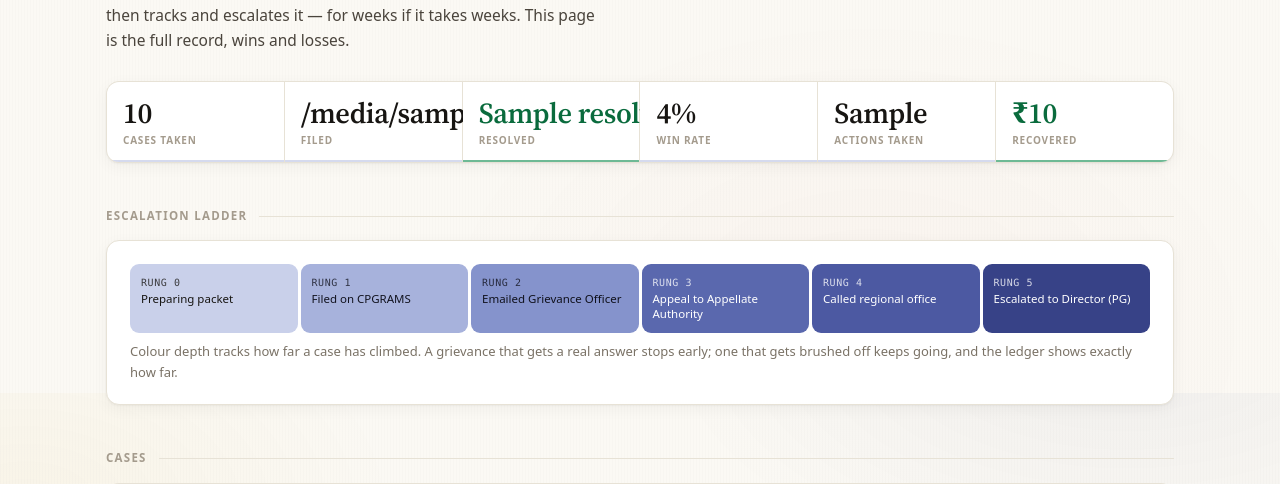
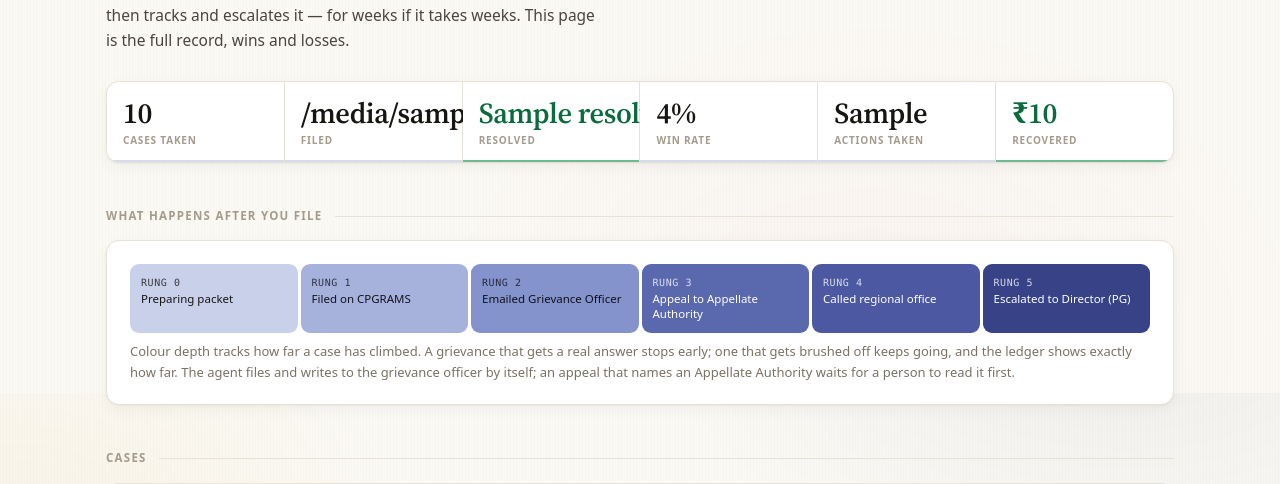
Before and after one commit to BlackBeanEagles/Anakin, a FastAPI app: template app/templates/dashboard.html in a window 1280 px wide. Shown: the part 407-891 px from the top of the page. Run offline with FastAPI, Linux system fonts and the light colour scheme; the template is opened without the code that fills it: most values are stand-ins (such as "Sample title", 1, 10 or a date in 2020).

Commit message:
An empty ledger should explain itself, not show six zeros
The live instance has no persistent disk, so every deploy resets it to
empty - which is exactly the state a judge is most likely to land on. It
rendered "0 cases taken, 0 filed, 0 resolved, —, 0 actions, ₹0" and a
one-line "no cases yet" underneath. Six zeros read as "nothing here
works".

Worse, the escalation ladder - the clearest explanation of what the agent
actually does - was hidden behind `{% if cases %}`, so it disappeared
exactly when a visitor most needed it. It now always shows, under "What
happens after you file", and says plainly which rungs the agent takes
itself and where it stops for a human.

Until there is something to count, the stats row is replaced by the one
thing a first-time visitor wants: a button. The counters come back the
moment a case exists.

Empty section headers ("Cases", "Live activity") no longer print above
nothing.

Co-Authored-By: Claude Opus 5 <noreply@anthropic.com>

```diff
--- a/app/static/style.css
+++ b/app/static/style.css
@@ -534,3 +534,14 @@ nav a.cta:hover { background: var(--rung-4); color: #fff; }
 .foot p { margin: 0 0 10px; }
 .foot-links a { color: var(--ink-3); }
 .foot-links a:hover { color: var(--ink); }
+
+/* The empty ledger's call to action. A visitor who arrives before there is any
+   history needs one obvious next step, not six zeros. */
+.lede-cta { display: flex; align-items: center; gap: 16px; flex-wrap: wrap; margin: 0; }
+.lede-cta span { color: var(--ink-3); font-size: 14px; max-width: 38ch; }
+.btn-primary {
+  display: inline-block; background: var(--rung-4); color: #fff;
+  padding: 11px 22px; border-radius: 8px; font-weight: 580; font-size: 15px;
+  text-decoration: none; box-shadow: var(--shadow); white-space: nowrap;
+}
+.btn-primary:hover { background: var(--rung-5); color: #fff; }
--- a/app/templates/dashboard.html
+++ b/app/templates/dashboard.html
@@ -12,28 +12,32 @@
     takes weeks. This page is the full record, wins and losses.
   </p>
 
+  {# A row of six zeros is what an empty ledger looks like, and it reads as
+     "nothing here works". Until there is something to count, show what the agent
+     will do instead - that is the question a first-time visitor actually has. #}
+  {% if stats.total %}
   <div class="stats">
     <div class="stat"><div class="n">{{ stats.total }}</div><div class="k">Cases taken</div></div>
     <div class="stat"><div class="n">{{ stats.filed }}</div><div class="k">Filed</div></div>
     <div class="stat good"><div class="n">{{ stats.resolved }}</div><div class="k">Resolved</div></div>
-    {# A win rate needs resolved cases to be a rate at all. Printing "0.0%" beside
-       three open cases states a failure that has not happened yet - the scoreboard
-       already suppresses per-department rates under three replies for the same
-       reason, and the dashboard should not contradict it. #}
-    {# The em dash carries "no data" on its own. An appended clause made the label
-       wrap to two lines and crowded every other cell in the row - the dash says the
-       same thing in one glyph, and the tooltip carries the rest for anyone who
-       wonders. #}
     <div class="stat" {% if not stats.resolved %}title="No case has closed yet, so there is no rate to report."{% endif %}>
       <div class="n">{% if stats.resolved %}{{ stats.win_rate }}%{% else %}&mdash;{% endif %}</div>
       <div class="k">Win rate</div></div>
     <div class="stat"><div class="n">{{ stats.actions_sent }}</div><div class="k">Actions taken</div></div>
     <div class="stat good"><div class="n">₹{{ "{:,.0f}".format(stats.recovered) }}</div><div class="k">Recovered</div></div>
   </div>
+  {% else %}
+  <p class="lede-cta">
+    <a href="/file" class="btn-primary">File a grievance</a>
+    <span>Takes two minutes. Write it however it comes out — the agent does the rest.</span>
+  </p>
+  {% endif %}
 </section>
 
-{% if cases %}
-<h2>Escalation ladder</h2>
+{# Hidden behind `if cases` it disappeared exactly when it was most needed: an
+   empty ledger with no explanation of what happens next. It is the clearest thing
+   on the page, so it always shows. #}
+<h2>What happens after you file</h2>
 <div class="card">
   <div class="ladder" style="margin-top:2px">
     {% for r in RUNGS[:6] %}
@@ -45,14 +49,12 @@
   <div class="ladder-note">
     Colour depth tracks how far a case has climbed. A grievance that gets a real answer stops
     early; one that gets brushed off keeps going, and the ledger shows exactly how far.
+    The agent files and writes to the grievance officer by itself; an appeal that names an
+    Appellate Authority waits for a person to read it first.
   </div>
 </div>
-{% endif %}
 
-<h2>Cases</h2>
-{% if not cases %}
-  <div class="empty">No cases yet. <a href="/file">File the first one →</a></div>
-{% endif %}
+{% if cases %}<h2>Cases</h2>{% endif %}
 {% for c in cases %}
   {% set facts = c.facts_json | fromjson %}
   <a class="case-row r{{ c.rung }}" href="/case/{{ c.id }}" style="color:inherit">
@@ -80,10 +82,8 @@
   </a>
 {% endfor %}
 
+{% if events %}
 <h2>Live activity</h2>
-{% if not events %}
-  <div class="empty">The agent hasn't done anything yet.</div>
-{% else %}
 <div class="card">
   <div class="timeline">
     {% for e in events %}
```
